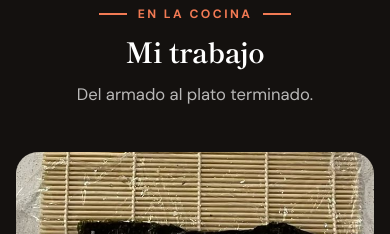
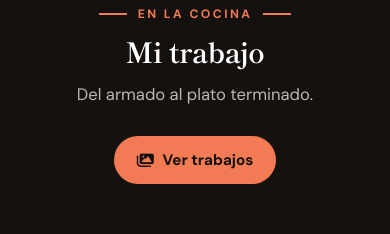
Before and after one commit to Npo17/virginia-sanchez, a plain HTML site: page index.html in a window 390 px wide. Shown: the part 3900-4134 px from the top of the page. Drawn offline with Linux system fonts and the light colour scheme.

Commit message:
Mostrar las fotos de trabajo detrás de un botón "Ver trabajos"
Co-Authored-By: Claude Fable 5.2 <noreply@anthropic.com>

```diff
--- a/index.html
+++ b/index.html
@@ -62,7 +62,7 @@
         <li><a href="#about" class="nav-link">Perfil</a></li>
         <li><a href="#path" class="nav-link">Ascenso</a></li>
         <li><a href="#skills" class="nav-link">Técnica</a></li>
-        <li><a href="#work" class="nav-link">Fotos</a></li>
+        <li><a href="#work" class="nav-link">Trabajos</a></li>
         <li><a href="#experience" class="nav-link">Experiencia</a></li>
         <li><a href="#contact" class="nav-link nav-link--cta">Contacto</a></li>
       </ul>
@@ -212,7 +212,14 @@
         <h2 class="center">Mi trabajo</h2>
         <p class="section-subtitle">Del armado al plato terminado.</p>
 
-        <div class="gallery">
+        <div class="gallery-actions">
+          <button type="button" class="btn btn-gallery" id="gallery-toggle" aria-expanded="false" aria-controls="gallery" hidden>
+            <i class="fas fa-images" aria-hidden="true"></i>
+            <span class="btn-gallery-label">Ver trabajos</span>
+          </button>
+        </div>
+
+        <div class="gallery" id="gallery">
           <figure class="gallery-item reveal">
             <img src="assets/trabajo/armado-de-roll.jpg" alt="Armado de un roll sobre la esterilla: arroz, salmón, palta y queso crema" width="675" height="1200" loading="lazy">
             <figcaption>Armado: arroz, salmón, palta y queso crema</figcaption>
--- a/script.js
+++ b/script.js
@@ -172,7 +172,39 @@
     });
   }
 
+  // Las fotos quedan detrás de un botón: se muestran solo si el visitante las pide.
+  function initGallery() {
+    var btn = document.getElementById("gallery-toggle");
+    var gallery = document.getElementById("gallery");
+    if (!btn || !gallery) return;
+
+    var label = btn.querySelector(".btn-gallery-label");
+
+    function setOpen(open) {
+      gallery.classList.toggle("is-collapsed", !open);
+      btn.setAttribute("aria-expanded", open ? "true" : "false");
+      if (label) label.textContent = open ? "Ocultar fotos" : "Ver trabajos";
+    }
+
+    btn.hidden = false;
+    setOpen(false);
+
+    btn.addEventListener("click", function () {
+      var open = btn.getAttribute("aria-expanded") !== "true";
+      setOpen(open);
+      if (open) gallery.scrollIntoView({ behavior: reducedMotion ? "auto" : "smooth", block: "nearest" });
+    });
+
+    // El link "Trabajos" del menú lleva a la sección y abre las fotos.
+    document.querySelectorAll("a[href='#work']").forEach(function (link) {
+      link.addEventListener("click", function () {
+        setOpen(true);
+      });
+    });
+  }
+
   initDownloadCv();
+  initGallery();
   initNav();
   initScrollSpy();
   initReveal();
--- a/styles.css
+++ b/styles.css
@@ -408,7 +408,17 @@ section { position: relative; padding: var(--space-section) 0; scroll-margin-top
 #work h2 { color: #fff; }
 #work .section-subtitle { color: rgba(255, 255, 255, 0.7); }
 
-.gallery { display: grid; grid-template-columns: repeat(3, 1fr); gap: 1rem; }
+#work .section-subtitle { margin-bottom: 1.75rem; }
+.gallery-actions { display: flex; justify-content: center; }
+.btn-gallery { cursor: pointer; border: 0; font-family: inherit; color: var(--ink); background: var(--salmon); }
+.btn-gallery[hidden] { display: none; }
+.btn-gallery:hover { background: #ff906c; box-shadow: 0 14px 36px rgba(242, 122, 84, 0.4); }
+.btn-gallery[aria-expanded="true"] { color: #fff; background: rgba(255, 255, 255, 0.08); box-shadow: inset 0 0 0 1px rgba(255, 255, 255, 0.4); }
+.btn-gallery[aria-expanded="true"]:hover { background: rgba(255, 255, 255, 0.16); }
+
+.gallery { display: grid; grid-template-columns: repeat(3, 1fr); gap: 1rem; margin-top: 2rem; }
+/* Sin JS la galería queda siempre visible; con JS arranca cerrada. */
+.gallery.is-collapsed { display: none; }
 .gallery-item {
   position: relative; margin: 0; overflow: hidden;
   aspect-ratio: 4 / 5; border-radius: var(--radius-lg); background: var(--ink-3);
```
